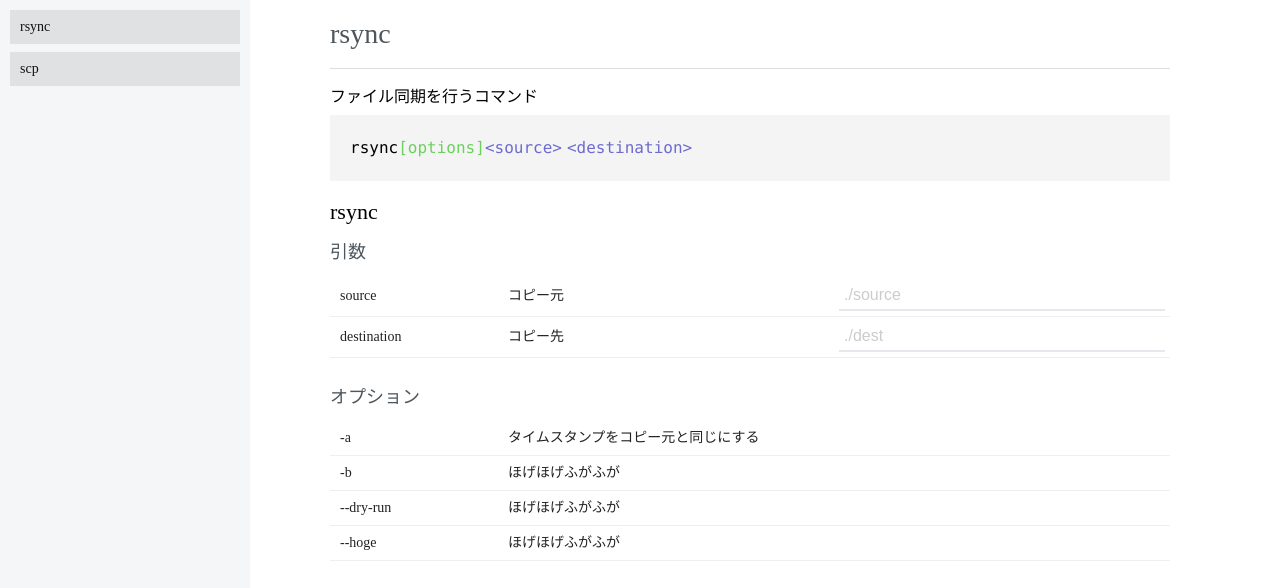
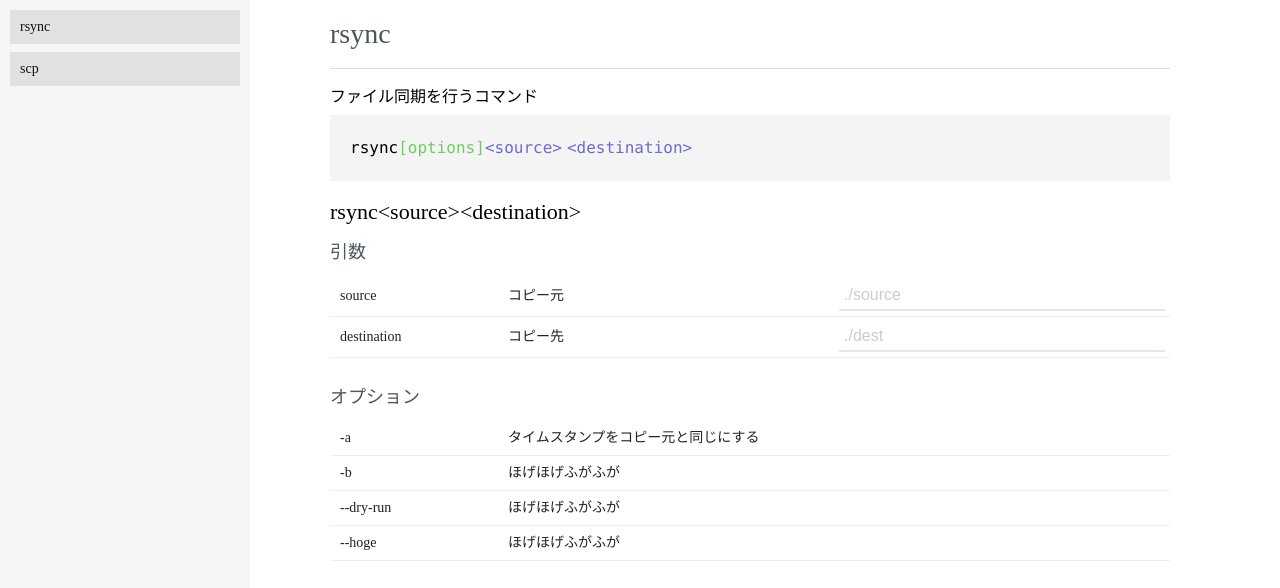
Before and after one commit to hogesuke/linux-command-generator, an Angular app: page /commands/rsync in a window 1280 px wide. Shown: the top 588 px of the page. Built offline with nearby package versions, Linux system fonts and the light colour scheme.

Commit message:
argumentのinputにバインドするように修正

```diff
--- a/src/app/commands/command/argument.ts
+++ b/src/app/commands/command/argument.ts
@@ -1,9 +1,11 @@
+import { Input } from '@angular/core';
+
 export class Argument {
   name: string;
   description: string;
   required: boolean;
   sample: string;
-  input: string;
+  @Input() input: string;
 
   constructor(name: string, description: string, required: boolean, sample: string) {
     this.name        = name;
--- a/src/app/commands/command/command.component.html
+++ b/src/app/commands/command/command.component.html
@@ -22,6 +22,10 @@
       <span>{{ op.name }}</span>
       <span *ngIf="op.argument">{{ op.argument.input }}</span>
     </span>
+    <span *ngFor="let arg of command.args">
+      <span *ngIf="arg.input">{{ arg.input }}</span>
+      <span *ngIf="!arg.input"><{{ arg.name }}></span>
+    </span>
   </div>
 
   <div id="block-arg">
@@ -30,7 +34,9 @@
       <tr *ngFor="let arg of command.args">
         <td class="arg-name">{{ arg.name }}</td>
         <td class="arg-description">{{ arg.description }}</td>
-        <td class="arg-input"><input type="text" placeholder="{{ arg.sample }}"></td>
+        <td class="arg-input">
+          <input type="text" placeholder="{{ arg.sample }}" [(ngModel)]="arg.input">
+        </td>
       </tr>
     </table>
   </div>
```
